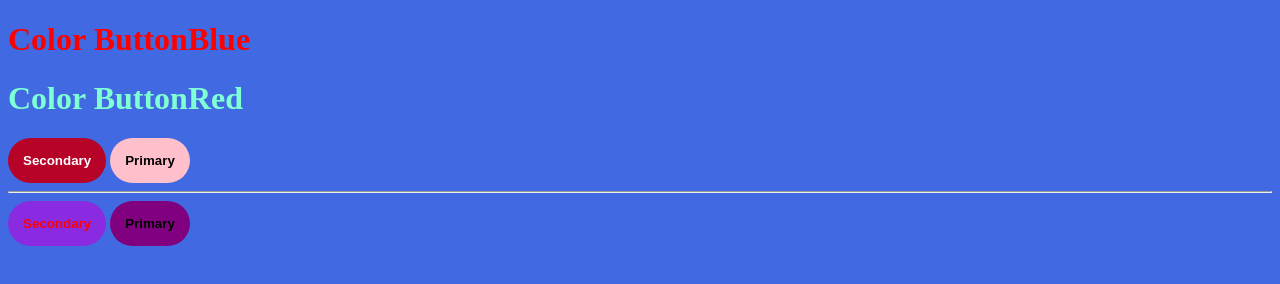
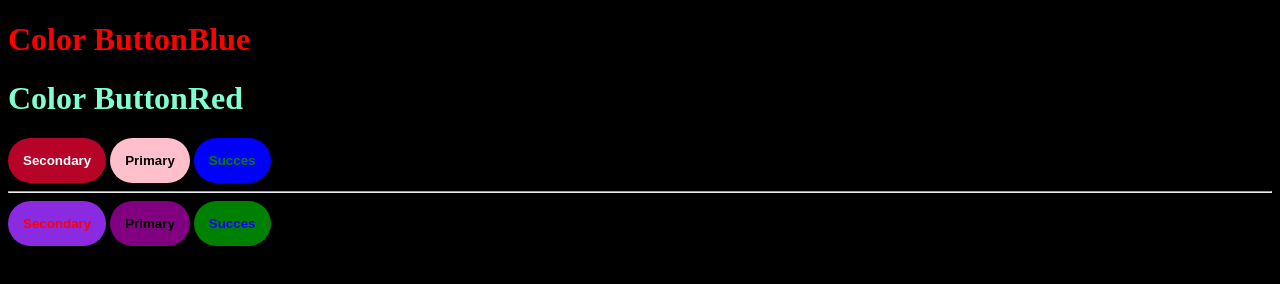
Before and after one commit to Racz-Emanuel/colorfulbutton, a plain HTML site: page Index.html in a window 1280 px wide. Drawn offline with Linux system fonts and the light colour scheme.

Commit message:
Am adaugat butonul succes

```diff
--- a/Index.html
+++ b/Index.html
@@ -16,9 +16,11 @@
     <h1 class="title-blue"> Color ButtonRed</h1>
     <button class="btn-secondary"> Secondary </button>
     <button class="btn-primary">Primary</button>
+    <button class="btn-succes">Succes</button>
 
     <hr>
     <button class = "btn-secondary-pill"> Secondary </button>
     <button class="btn-primary-pill">Primary</button>
+    <button class ="btn-succes-pill">Succes</button>
 </body>
 </html>
--- a/style_emi.css
+++ b/style_emi.css
@@ -18,3 +18,20 @@
     border-radius: 50px;
     font-weight: bold;
 }
+.btn-succes-pill{
+    background-color: green;
+    color:blue;
+    padding: 15px;
+    border: none;
+    border-radius: 50px;
+    font-weight: bold;
+}
+.btn-succes{
+    background-color: blue;
+    color:green;
+    padding: 15px;
+    border: none;
+    border-radius: 125px;
+    border-width: 150px 6px 8px;
+    font-weight: bold;
+}
--- a/style_patrick.css
+++ b/style_patrick.css
@@ -1,5 +1,5 @@
 body{
-   background-color: royalblue;
+   background-color: black;
 }
 
 /*h1{
```
